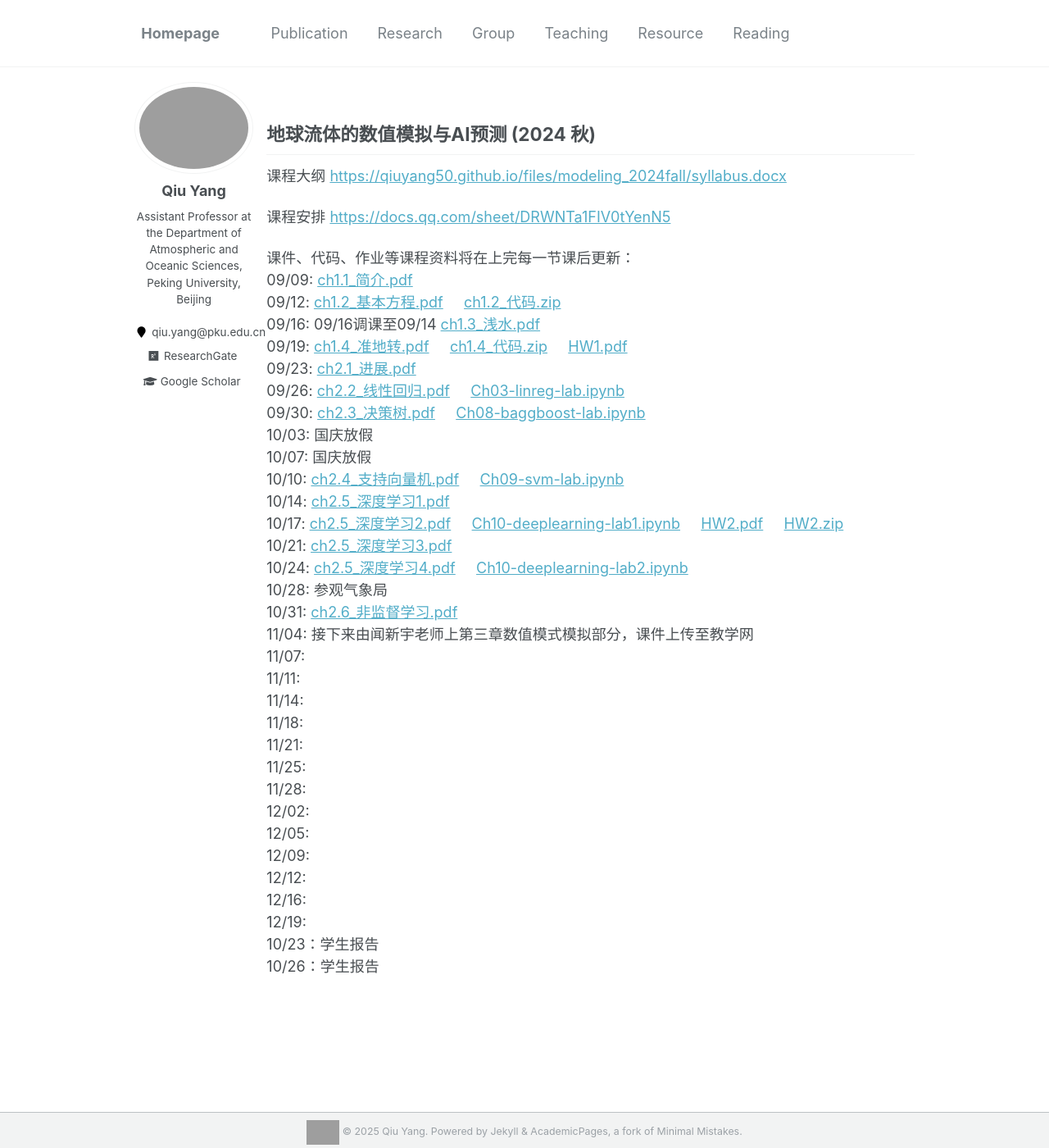
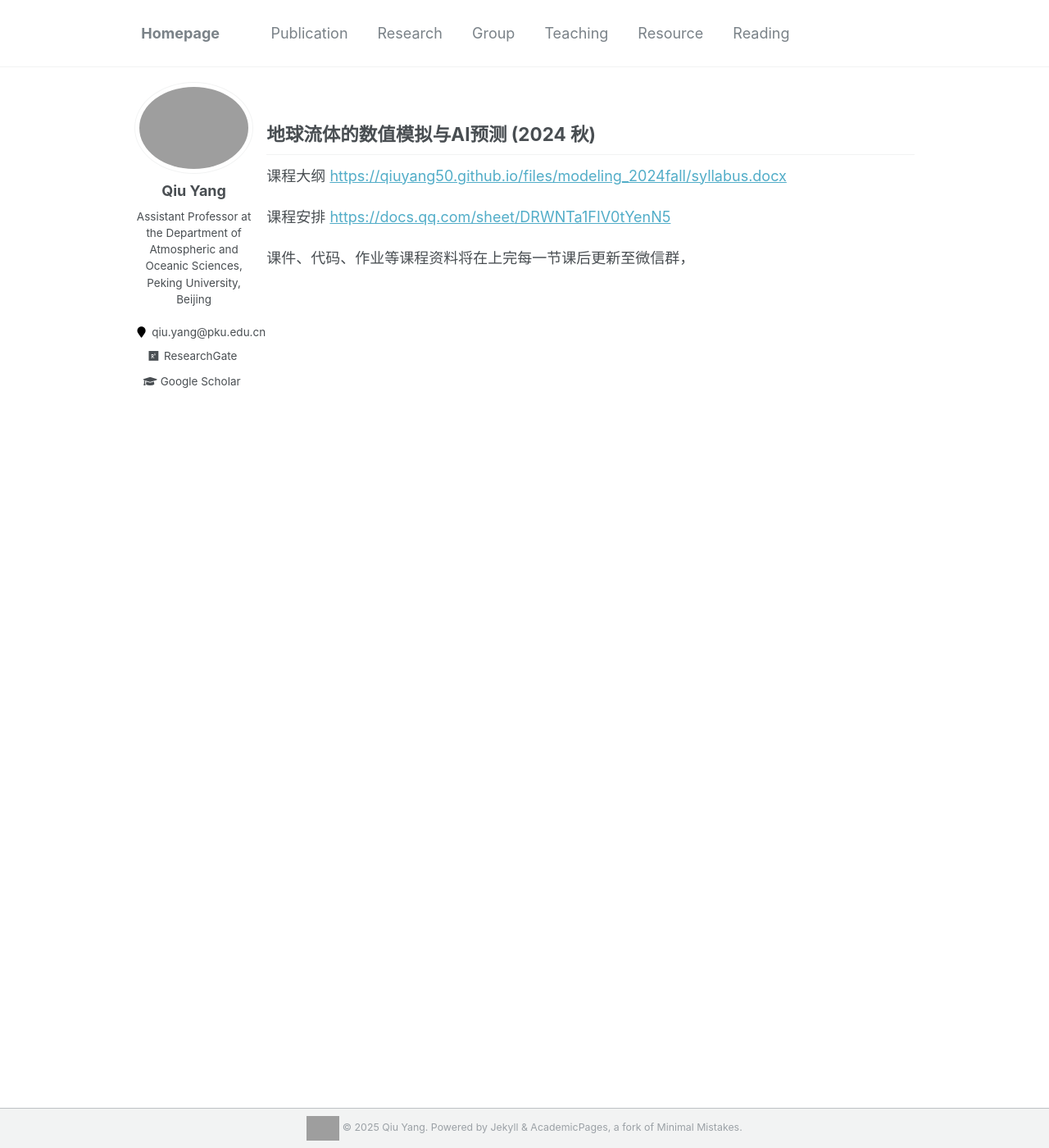
Before and after one commit to qiuyang50/qiuyang50.github.io, a Jekyll site: the page built from _pages/modeling_2025fall.md, in a window 1280 px wide and 1400 px high. Shown: the whole window at 82% size. Built offline with Jekyll 4.4.1, drawn with Linux system fonts in a browser that asks for light colours; grey boxes are pictures that could not be loaded.

Commit message:
Update modeling_2025fall.md

```diff
--- a/_pages/modeling_2025fall.md
+++ b/_pages/modeling_2025fall.md
@@ -10,36 +10,4 @@ filename: modeling_2024fall.md
 
 课程安排 [https://docs.qq.com/sheet/DRWNTa1FIV0tYenN5](https://docs.qq.com/sheet/DRWNTa1FIV0tYenN5)
 
-课件、代码、作业等课程资料将在上完每一节课后更新：
-09/09: <a href="https://qiuyang50.github.io/files/modeling_2024fall/ch1.1_简介.pdf">ch1.1_简介.pdf</a>
-09/12: <a href="https://qiuyang50.github.io/files/modeling_2024fall/ch1.2_基本方程.pdf">ch1.2_基本方程.pdf</a> &nbsp;&nbsp;&nbsp; <a href="https://qiuyang50.github.io/files/modeling_2024fall/ch1.2_代码.zip">ch1.2_代码.zip</a>
-09/16: 09/16调课至09/14 <a href="https://qiuyang50.github.io/files/modeling_2024fall/ch1.3_浅水.pdf">ch1.3_浅水.pdf</a>
-09/19: <a href="https://qiuyang50.github.io/files/modeling_2024fall/ch1.4_准地转.pdf">ch1.4_准地转.pdf</a> &nbsp;&nbsp;&nbsp; <a href="https://qiuyang50.github.io/files/modeling_2024fall/ch1.4_代码.zip">ch1.4_代码.zip</a> &nbsp;&nbsp;&nbsp; <a href="https://qiuyang50.github.io/files/modeling_2024fall/HW1.pdf">HW1.pdf</a>
-09/23: <a href="https://qiuyang50.github.io/files/modeling_2024fall/ch2.1_进展.pdf">ch2.1_进展.pdf</a>
-09/26: <a href="https://qiuyang50.github.io/files/modeling_2024fall/ch2.2_线性回归.pdf">ch2.2_线性回归.pdf</a> &nbsp;&nbsp;&nbsp; <a href="https://qiuyang50.github.io/files/modeling_2024fall/Ch03-linreg-lab.ipynb">Ch03-linreg-lab.ipynb</a>
-09/30: <a href="https://qiuyang50.github.io/files/modeling_2024fall/ch2.3_决策树.pdf">ch2.3_决策树.pdf</a> &nbsp;&nbsp;&nbsp; <a href="https://qiuyang50.github.io/files/modeling_2024fall/Ch08-baggboost-lab.ipynb">Ch08-baggboost-lab.ipynb</a>
-10/03: 国庆放假
-10/07: 国庆放假
-10/10: <a href="https://qiuyang50.github.io/files/modeling_2024fall/ch2.4_支持向量机.pdf">ch2.4_支持向量机.pdf</a> &nbsp;&nbsp;&nbsp; <a href="https://qiuyang50.github.io/files/modeling_2024fall/Ch09-svm-lab.ipynb">Ch09-svm-lab.ipynb</a>
-10/14: <a href="https://qiuyang50.github.io/files/modeling_2024fall/ch2.5_深度学习1.pdf">ch2.5_深度学习1.pdf</a>
-10/17: <a href="https://qiuyang50.github.io/files/modeling_2024fall/ch2.5_深度学习2.pdf">ch2.5_深度学习2.pdf</a> &nbsp;&nbsp;&nbsp; <a href="https://qiuyang50.github.io/files/modeling_2024fall/Ch10-deeplearning-lab1.ipynb">Ch10-deeplearning-lab1.ipynb</a> &nbsp;&nbsp;&nbsp; <a href="https://qiuyang50.github.io/files/modeling_2024fall/HW2.pdf">HW2.pdf</a> &nbsp;&nbsp;&nbsp; <a href="https://qiuyang50.github.io/files/modeling_2024fall/HW2.zip">HW2.zip</a>
-10/21: <a href="https://qiuyang50.github.io/files/modeling_2024fall/ch2.5_深度学习3.pdf">ch2.5_深度学习3.pdf</a>
-10/24: <a href="https://qiuyang50.github.io/files/modeling_2024fall/ch2.5_深度学习4.pdf">ch2.5_深度学习4.pdf</a> &nbsp;&nbsp;&nbsp; <a href="https://qiuyang50.github.io/files/modeling_2024fall/Ch10-deeplearning-lab2.ipynb">Ch10-deeplearning-lab2.ipynb</a>
-10/28: 参观气象局
-10/31: <a href="https://qiuyang50.github.io/files/modeling_2024fall/ch2.6_非监督学习.pdf">ch2.6_非监督学习.pdf</a>
-11/04: 接下来由闻新宇老师上第三章数值模式模拟部分，课件上传至教学网
-11/07:
-11/11:
-11/14:
-11/18:
-11/21:
-11/25:
-11/28:
-12/02:
-12/05:
-12/09:
-12/12:
-12/16:
-12/19:
-10/23：学生报告
-10/26：学生报告
+课件、代码、作业等课程资料将在上完每一节课后更新至微信群，
```
